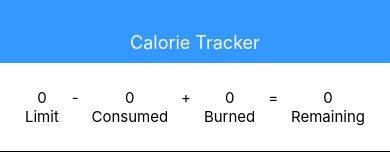
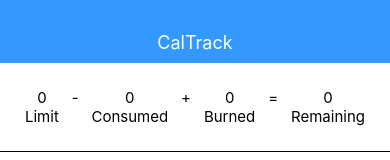
Before and after one commit to Theguyat2012/CalorieTracker, a React Native app: screen / in a window 390 px wide. Shown: the top 160 px of the page. Built offline with nearby package versions, Linux system fonts and the light colour scheme.

Commit message:
update title

```diff
--- a/App.js
+++ b/App.js
@@ -155,7 +155,7 @@
           }
         </View>
         :
-        // <ScrollView>
+        <ScrollView>
           <Calories
             added={added}
             setEditMode={setEditMode}
@@ -167,7 +167,7 @@
             setServings={setServings}
             setCaloriesPerServing={setCaloriesPerServing}
           />
-        // </ScrollView>
+        </ScrollView>
       }
     </>
   );
--- a/components/CalorieInput.js
+++ b/components/CalorieInput.js
@@ -64,7 +64,7 @@
                     />
                 </View>
                 <Input
-                    label='Title'
+                    label={type === 'Consumed' ? 'Food or Drink' : 'Activity'}
                     keyboardType='default'
                     setter={(text) => text ? title=text : title=""}
                     defaultValue={title}
--- a/components/Calories.js
+++ b/components/Calories.js
@@ -33,7 +33,7 @@
                             setInput(type);
                             setTitle(element.title);
                             setType(element.type);
-                            setServings(element.servings)
+                            setServings(element.servings);
                             setCaloriesPerServing(element.caloriesPerServing);
                         }}
                         removeCalorie={removeCalorie}
--- a/components/Title.js
+++ b/components/Title.js
@@ -3,7 +3,7 @@
 export default function Title() {
     return (
         <View style={styles.headerWrapper}>
-            <Text style={styles.headerText}>Calorie Tracker</Text>
+            <Text style={styles.headerText}>CalTrack</Text>
         </View>
     );
 }
```
